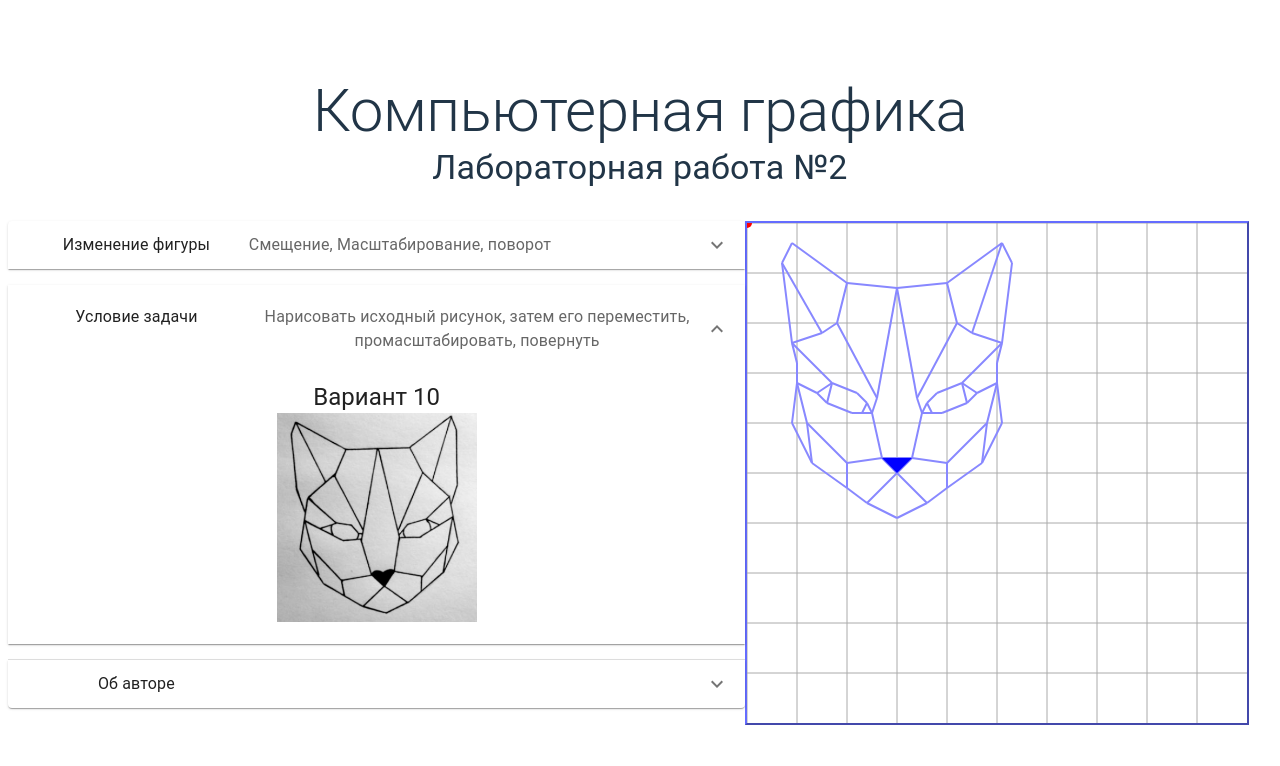
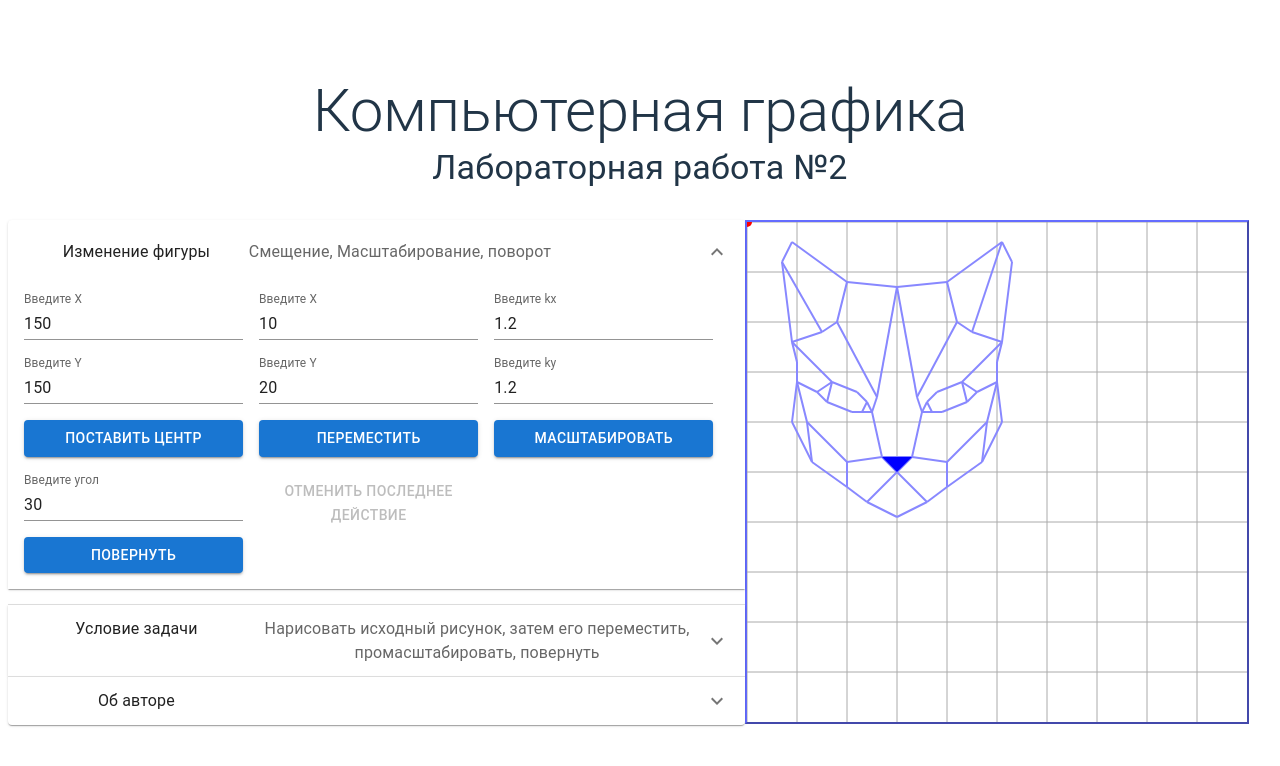
Before and after one commit to KatasonovYP/bmstu-sem4-cg, a React (Vite) app: page / in a window 1280 px wide. Shown: the top 766 px of the page. Built offline with nearby package versions, Linux system fonts and the light colour scheme.

Commit message:
set default values

```diff
--- a/src/components/forms/PivotForm.tsx
+++ b/src/components/forms/PivotForm.tsx
@@ -32,7 +32,7 @@ const PivotForm: FC = () => {
 				<TextField id='standard-basic'
 						   label="Введите X"
 						   variant="standard"
-						   defaultValue={10}
+						   defaultValue={150}
 						   {...register("x", {required: true, pattern: numberRegExp})}
 				/>
 				{errors.x?.type === 'required' && <p className="err" role="alert">Поле X необходимо</p>}
@@ -42,7 +42,7 @@ const PivotForm: FC = () => {
 				<TextField id="standard-basic"
 						   label="Введите Y"
 						   variant="standard"
-						   defaultValue={20}
+						   defaultValue={150}
 						   {...register("y", {required: true, pattern: numberRegExp})} />
 				{errors.y?.type === 'required' && <p className="err" role="alert">Поле Y необходимо</p>}
 				{errors.y?.type === 'pattern' && <p className="err" role="alert">Введите корректное число</p>}
--- a/src/store/featureStore.tsx
+++ b/src/store/featureStore.tsx
@@ -10,7 +10,7 @@ interface IFeatureStore {
 const useFeatureStore = create<IFeatureStore>(
 	(set): IFeatureStore => ({
 
-		expanded: EPanel.PROGRAM,
+		expanded: EPanel.MANAGER,
 
 		handleChange: (panel: EPanel) =>
 			(event: SyntheticEvent, isExpanded: boolean) => {
```
